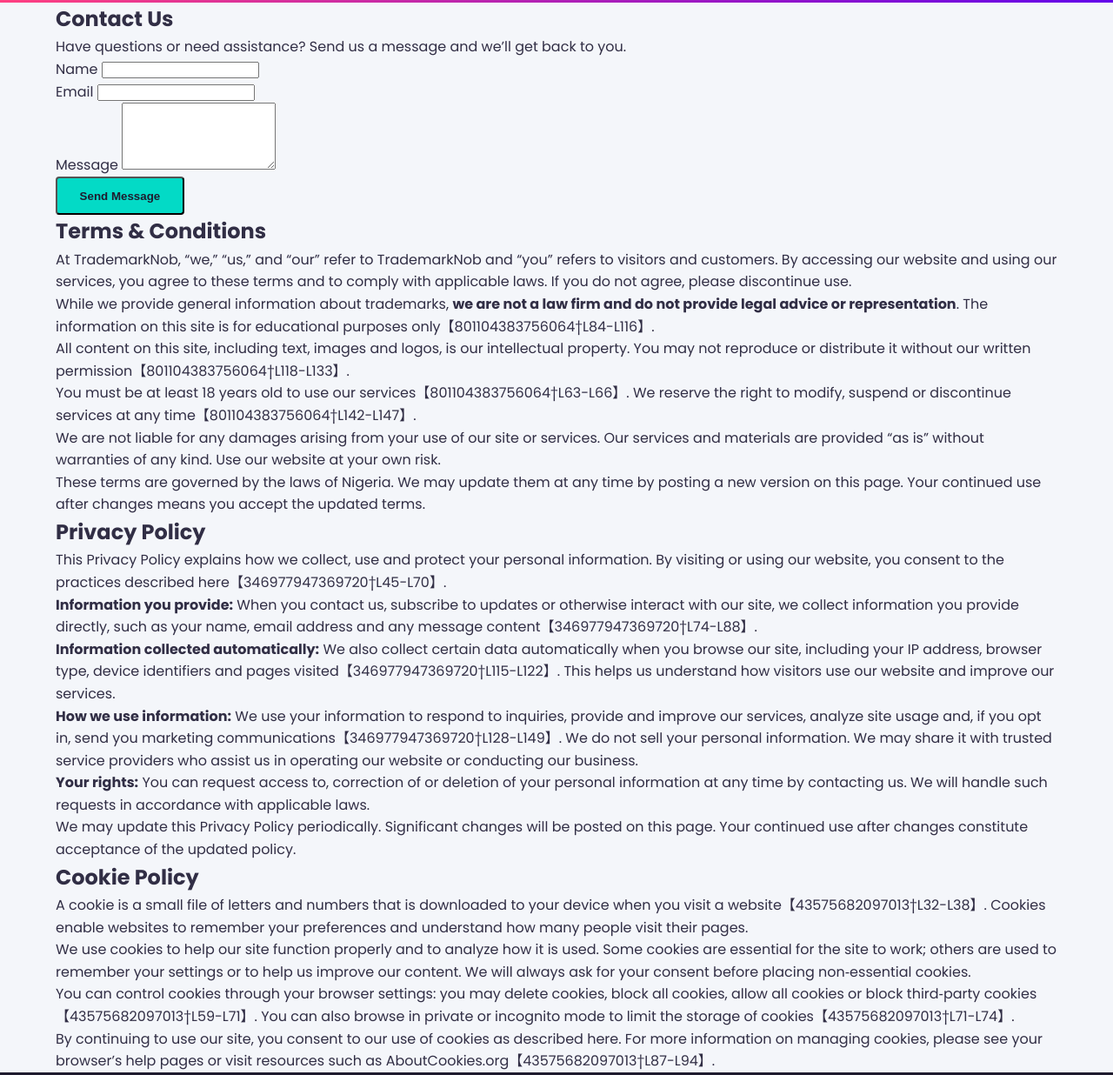
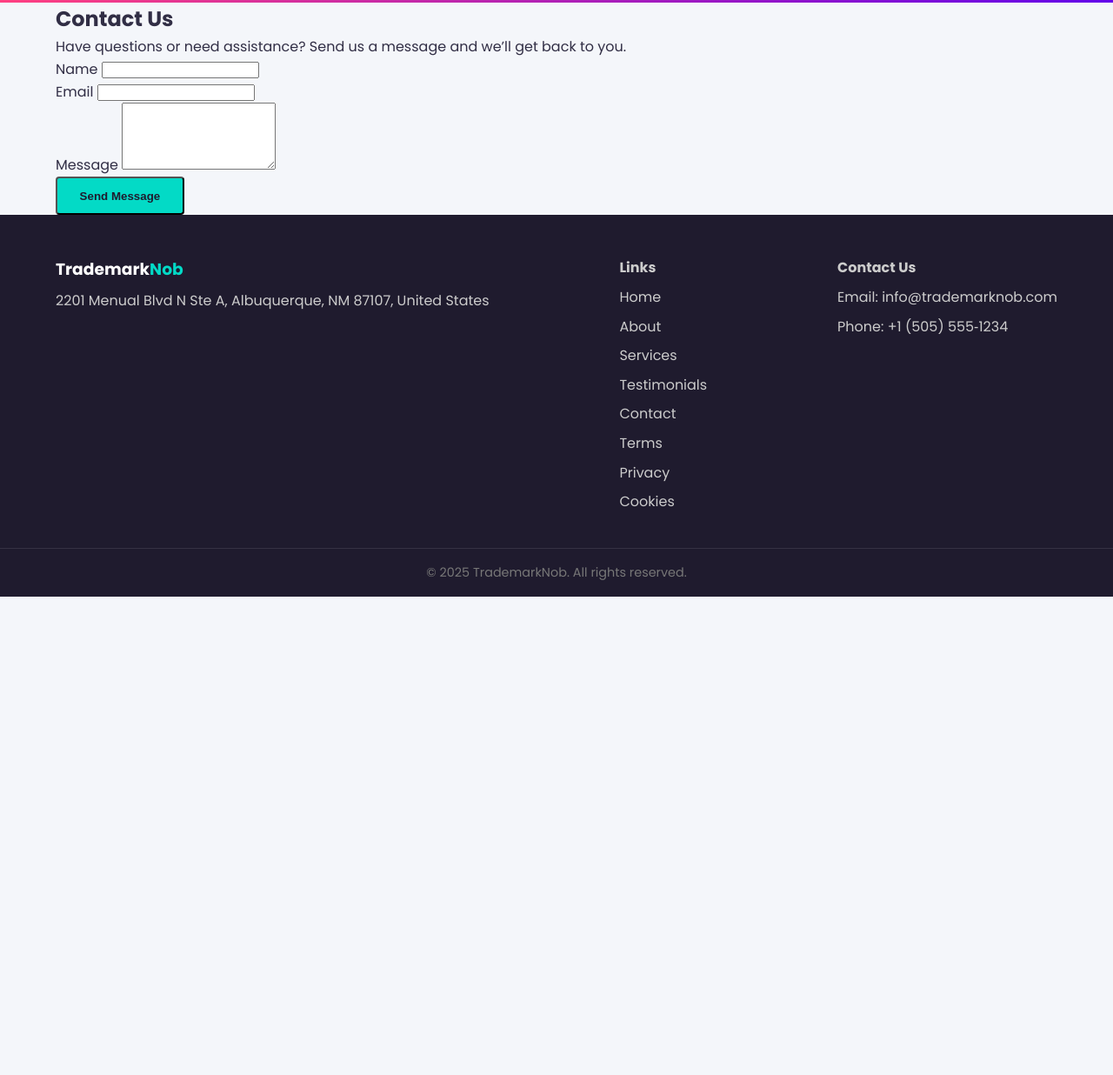
Before and after one commit to colly227/trademarknob-rich, a plain HTML site: page index.html in a window 1280 px wide. Shown: the part 2592-3828 px from the top of the page at 87% size. After the commit the page ends 3278 px from the top, so only its background shows below. Drawn offline with nearby package versions, Linux system fonts and the light colour scheme; a script that the page names is missing.

Commit message:
Remove policy sections from homepage and add links to separate pages

```diff
--- a/index.html
+++ b/index.html
@@ -221,38 +221,7 @@
     </div>
   </section>
 
-  <!-- Legal Sections -->
-  <section class="legal" id="terms">
-    <div class="container">
-      <h2>Terms &amp; Conditions</h2>
-      <p>At TrademarkNob, “we,” “us,” and “our” refer to TrademarkNob and “you” refers to visitors and customers. By accessing our website and using our services, you agree to these terms and to comply with applicable laws. If you do not agree, please discontinue use.</p>
-      <p>While we provide general information about trademarks, <strong>we are not a law firm and do not provide legal advice or representation</strong>. The information on this site is for educational purposes only【801104383756064†L84-L116】.</p>
-      <p>All content on this site, including text, images and logos, is our intellectual property. You may not reproduce or distribute it without our written permission【801104383756064†L118-L133】.</p>
-      <p>You must be at least 18 years old to use our services【801104383756064†L63-L66】. We reserve the right to modify, suspend or discontinue services at any time【801104383756064†L142-L147】.</p>
-      <p>We are not liable for any damages arising from your use of our site or services. Our services and materials are provided “as is” without warranties of any kind. Use our website at your own risk.</p>
-      <p>These terms are governed by the laws of Nigeria. We may update them at any time by posting a new version on this page. Your continued use after changes means you accept the updated terms.</p>
-    </div>
-  </section>
-  <section class="legal" id="privacy">
-    <div class="container">
-      <h2>Privacy Policy</h2>
-      <p>This Privacy Policy explains how we collect, use and protect your personal information. By visiting or using our website, you consent to the practices described here【346977947369720†L45-L70】.</p>
-      <p><strong>Information you provide:</strong> When you contact us, subscribe to updates or otherwise interact with our site, we collect information you provide directly, such as your name, email address and any message content【346977947369720†L74-L88】.</p>
-      <p><strong>Information collected automatically:</strong> We also collect certain data automatically when you browse our site, including your IP address, browser type, device identifiers and pages visited【346977947369720†L115-L122】. This helps us understand how visitors use our website and improve our services.</p>
-      <p><strong>How we use information:</strong> We use your information to respond to inquiries, provide and improve our services, analyze site usage and, if you opt in, send you marketing communications【346977947369720†L128-L149】. We do not sell your personal information. We may share it with trusted service providers who assist us in operating our website or conducting our business.</p>
-      <p><strong>Your rights:</strong> You can request access to, correction of or deletion of your personal information at any time by contacting us. We will handle such requests in accordance with applicable laws.</p>
-      <p>We may update this Privacy Policy periodically. Significant changes will be posted on this page. Your continued use after changes constitute acceptance of the updated policy.</p>
-    </div>
-  </section>
-  <section class="legal" id="cookies">
-    <div class="container">
-      <h2>Cookie Policy</h2>
-      <p>A cookie is a small file of letters and numbers that is downloaded to your device when you visit a website【43575682097013†L32-L38】. Cookies enable websites to remember your preferences and understand how many people visit their pages.</p>
-      <p>We use cookies to help our site function properly and to analyze how it is used. Some cookies are essential for the site to work; others are used to remember your settings or to help us improve our content. We will always ask for your consent before placing non‑essential cookies.</p>
-      <p>You can control cookies through your browser settings: you may delete cookies, block all cookies, allow all cookies or block third‑party cookies【43575682097013†L59-L71】. You can also browse in private or incognito mode to limit the storage of cookies【43575682097013†L71-L74】.</p>
-      <p>By continuing to use our site, you consent to our use of cookies as described here. For more information on managing cookies, please see your browser’s help pages or visit resources such as AboutCookies.org【43575682097013†L87-L94】.</p>
-    </div>
-  </section>
+  <!-- Legal content has been moved to separate pages. See terms.html, privacy.html and cookies.html -->
 
   <!-- Footer -->
   <footer class="site-footer">
@@ -269,9 +238,9 @@
           <li><a href="#services">Services</a></li>
           <li><a href="#testimonials">Testimonials</a></li>
           <li><a href="#contact">Contact</a></li>
-          <li><a href="#terms">Terms</a></li>
-          <li><a href="#privacy">Privacy</a></li>
-          <li><a href="#cookies">Cookies</a></li>
+          <li><a href="terms.html">Terms</a></li>
+          <li><a href="privacy.html">Privacy</a></li>
+          <li><a href="cookies.html">Cookies</a></li>
         </ul>
       </div>
       <div class="footer-contact">
```
